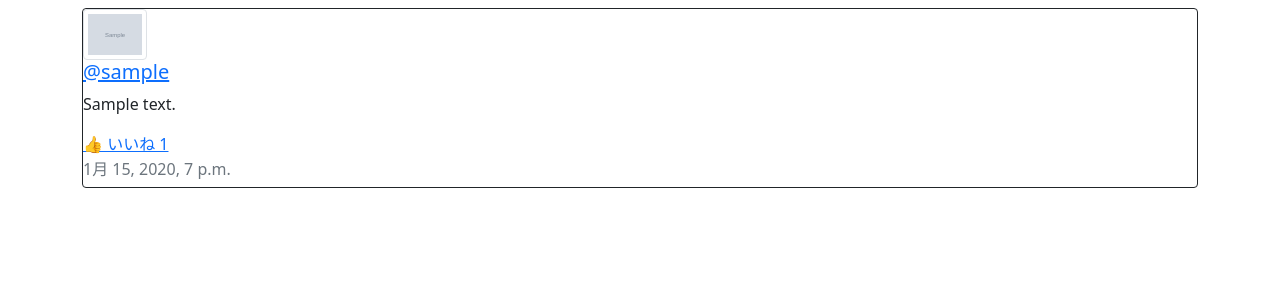
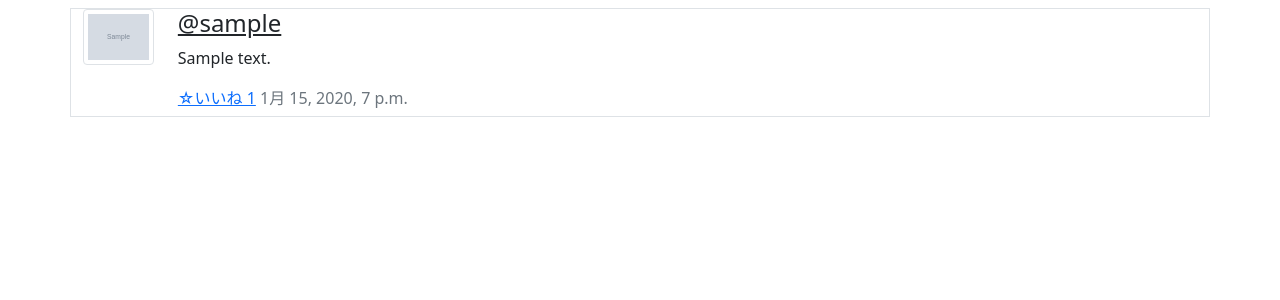
Before and after one commit to aogajws/twitter-clone-app, a Django app: page / in a window 1280 px wide. Shown: the part 62-362 px from the top of the page. Run offline with Django 3.2, Linux system fonts and the light colour scheme; a user stored in the database is signed in; tables that the repository leaves empty hold one stand-in row (values such as "Sample post"); grey boxes marked "Sample" are stand-in pictures; some libraries are stand-ins or nearby versions.

Commit message:
fixed post_list.html

```diff
--- a/mysite/post/templates/post/post_list.html
+++ b/mysite/post/templates/post/post_list.html
@@ -7,21 +7,23 @@
         {% if post_list %}
             <ul class="list-unstyled">
             {% for post in post_list %}
-                <li class="media mt-2 border border-dark rounded">
-                    {% if post.author.icon %}
-                        <img class="d-flex align-self-center img-thumbnail" src="{{ post.author.icon.url }}" width="64" height="64">
-                    {% else %}
-                        <img class="d-flex align-self-center img-thumbnail" src="{% static 'images/user_icon.png' %}" width="64" height="64">
-                    {% endif %}
-                    <div class="media-body">
-                        <h5 class=""><a href={% url 'accounts:profile' post.author.username %}>@{{ post.author }}</a></h5></h4>
+                <div class="row mt-2 border">
+                    <div class="col-1">
+                        {% if post.author.icon %}
+                            <img class="align-self-center img-thumbnail" src="{{ post.author.icon.url }}" width="100" height="100">
+                        {% else %}
+                            <img class="align-self-center img-thumbnail" src="{% static 'images/user_icon.png' %}" width="100" height="100">
+                        {% endif %}
+                    </div>
+                    <div class="col-9">
+                        <h4 class=""><a class="text-dark" href={% url 'accounts:profile' post.author.username %}>@{{ post.author }}</a></h4>
                         <p class="">
                             {{ post.content }}
                         </p>
-                        <a class="">👍 いいね {{post.likes}}</a>
-                        <h6 class="mb-2 mt-1 text-muted">{{ post.created_at }}</h6>
+                        <a class="d-inline-block">☆いいね {{post.likes}}</a>
+                        <h6 class="d-inline-block text-muted">{{ post.created_at }}</h6>
                     </div>
-                </li>
+                </div>
             {% endfor %}
             </ul>
         {% else %}
```
